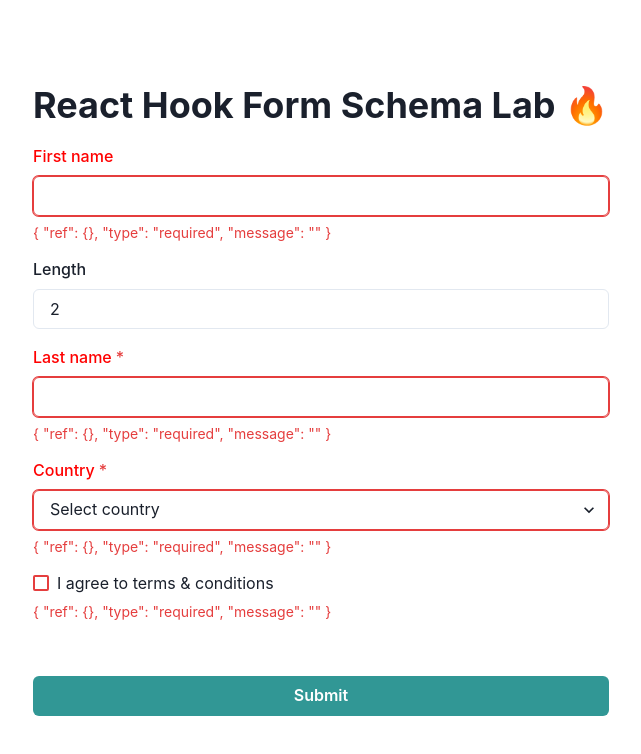
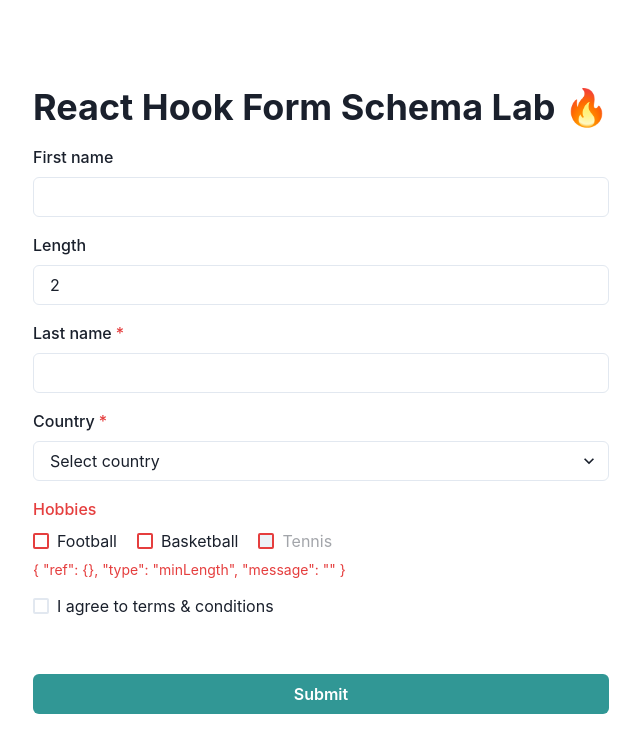
Before and after one commit to MomenSherif/react-hook-form-schema-lab, a React (Vite) app: page / in a window 1280 px wide. Shown: the top 754 px of the page, without its empty margins (319-960 px from the left). Built offline with nearby package versions, Linux system fonts and the light colour scheme.

Commit message:
feat: useCheckboxGroup

```diff
--- a/src/App.tsx
+++ b/src/App.tsx
@@ -1,5 +1,6 @@
 import { Button, Center, Heading, VStack } from '@chakra-ui/react';
 import CheckBox from './components/Checkbox';
+import CheckboxGroup from './components/CheckboxGroup';
 
 import Form from './components/Form';
 import Select from './components/Select';
@@ -22,13 +23,13 @@ function App() {
           <TextField
             name="firstName"
             label="First name"
-            validation="required|alpha|minLength:$length"
+            // validation="required|alpha|minLength:$length"
           />
           <TextField name="length" label="Length" defaultValue={2} readOnly />
           <TextField
             name="lastName"
             label="Last name"
-            validation="required|alpha"
+            // validation="required|alpha"
             required
           />
           <Select
@@ -36,17 +37,27 @@ function App() {
             label="Country"
             placeholder="Select country"
             required
-            validation="required"
+            // validation="required"
             options={[
               { label: 'Egypt', value: 'EG' },
               { label: 'France', value: 'FR' },
             ]}
           />
+          <CheckboxGroup
+            name="hobbies"
+            label="Hobbies"
+            options={[
+              { label: 'Football', value: 'football' },
+              { label: 'Basketball', value: 'basketball' },
+              { label: 'Tennis', value: 'tennis', disabled: true },
+            ]}
+            validation="required|minLength:2"
+          />
           <CheckBox
             name="terms"
             label="I agree to terms & conditions"
             required
-            validation="required"
+            // validation="required"
           />
           <Button type="submit" w="full" mt="10!" colorScheme="teal">
             Submit
--- /dev/null
+++ b/src/components/CheckboxGroup.tsx
@@ -0,0 +1,68 @@
+import {
+  FormControl,
+  FormErrorMessage,
+  Checkbox as CharkaCheckbox,
+  CheckboxGroup,
+  Stack,
+  FormLabel,
+} from '@chakra-ui/react';
+import useCheckboxGroup from '../hooks/useCheckboxGroup';
+import { CustomField } from '../types';
+
+type Option = {
+  label: React.ReactNode;
+  value: any;
+  [key: string]: any;
+};
+
+export type CheckboxGroupProps = {
+  options: Option[];
+} & Omit<CustomField, 'placeholder'>;
+
+export default function CheckBox(props: CheckboxGroupProps) {
+  const { label, options, required, disabled, readOnly } = props;
+  const { name, value, error, onChange, ref } = useCheckboxGroup(props);
+
+  return (
+    <FormControl
+      isInvalid={!!error}
+      isRequired={required}
+      isDisabled={disabled}
+      isReadOnly={readOnly}
+    >
+      <FormLabel tabIndex={-1} ref={ref} _invalid={{ color: 'red.500' }}>
+        {label}
+      </FormLabel>
+      <CheckboxGroup value={value} onChange={onChange}>
+        <Stack spacing={[1, 5]} direction={['column', 'row']}>
+          {options.map(option => (
+            <CharkaCheckbox
+              key={option.value}
+              value={option.value}
+              name={name}
+              isDisabled={option.disabled}
+            >
+              {option.label}
+            </CharkaCheckbox>
+          ))}
+        </Stack>
+      </CheckboxGroup>
+      <FormErrorMessage>{JSON.stringify(error, null, 2)}</FormErrorMessage>
+    </FormControl>
+  );
+}
+
+/**
+ * Another use case (each option onChange & checked)
+ *   {options.map(option => (
+          <CharkaCheckbox
+            key={option.value}
+            value={option.value}
+            isChecked={isChecked(option.value)}
+            onChange={onChange}
+            name={name}
+          >
+            {option.label}
+          </CharkaCheckbox>
+        ))}
+ */
--- a/src/components/Select.tsx
+++ b/src/components/Select.tsx
@@ -8,7 +8,7 @@ import useSelect from '../hooks/useSelect';
 import { CustomField } from '../types';
 
 type Option = {
-  label: string | React.ReactNode;
+  label: React.ReactNode;
   value: any;
   [key: string]: any;
 };
--- a/src/hooks/useCheckbox.tsx
+++ b/src/hooks/useCheckbox.tsx
@@ -3,5 +3,5 @@ import useCustomField, { type UseCustomFieldOptions } from './useCustomField';
 export type UseCheckboxOptions = UseCustomFieldOptions;
 
 export default function useCheckbox(options: UseCheckboxOptions) {
-  return useCustomField(options);
+  return useCustomField({ ...options, defaultValue: false });
 }
--- /dev/null
+++ b/src/hooks/useCheckboxGroup.tsx
@@ -0,0 +1,36 @@
+import { useCallback } from 'react';
+
+import useCustomField, { type UseCustomFieldOptions } from './useCustomField';
+import isArray from '../utils/isArray';
+
+export type UseCheckboxGroupOptions = UseCustomFieldOptions;
+
+export default function useCheckboxGroup(options: UseCheckboxGroupOptions) {
+  const { value, onChange, ...rest } = useCustomField({
+    ...options,
+    defaultValue: [],
+  });
+
+  const checkBoxGroupOnChange = useCallback(
+    (event: any[] | React.ChangeEvent<HTMLInputElement>) => {
+      if (isArray(event)) return onChange(event);
+
+      if (event.target.checked) return onChange([...value, event.target.value]);
+
+      return onChange(value.filter((v: any) => v !== event.target.value));
+    },
+    [value, onChange],
+  );
+
+  const isChecked = useCallback(
+    (optionValue: any) => value.includes(optionValue),
+    [value],
+  );
+
+  return {
+    value,
+    onChange: checkBoxGroupOnChange,
+    isChecked,
+    ...rest,
+  };
+}
--- /dev/null
+++ b/src/utils/isArray.ts
@@ -0,0 +1,3 @@
+export default function isArray(arg: any): arg is any[] {
+  return Array.isArray(arg);
+}
```
Also changed, not shown: .eslintrc.json.
